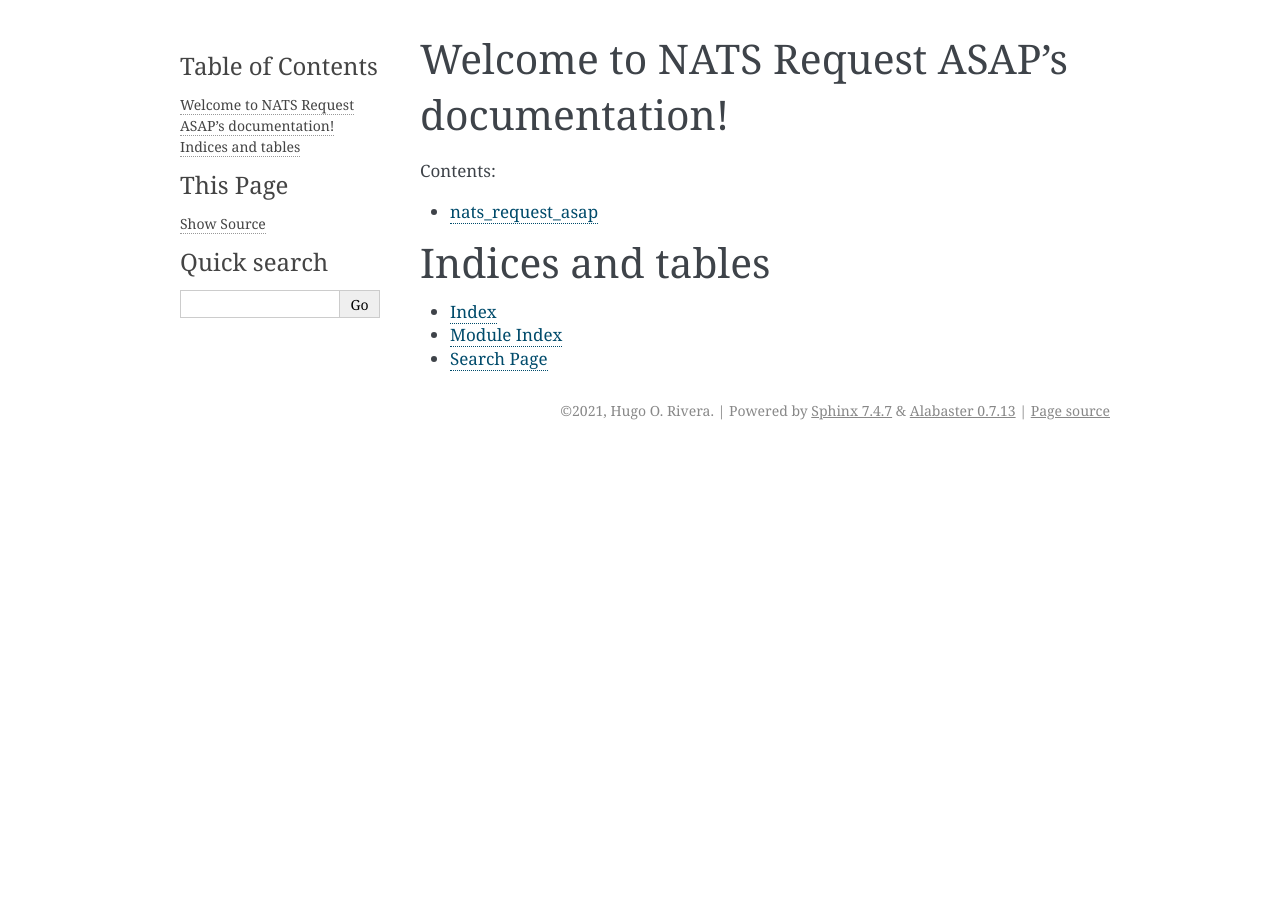
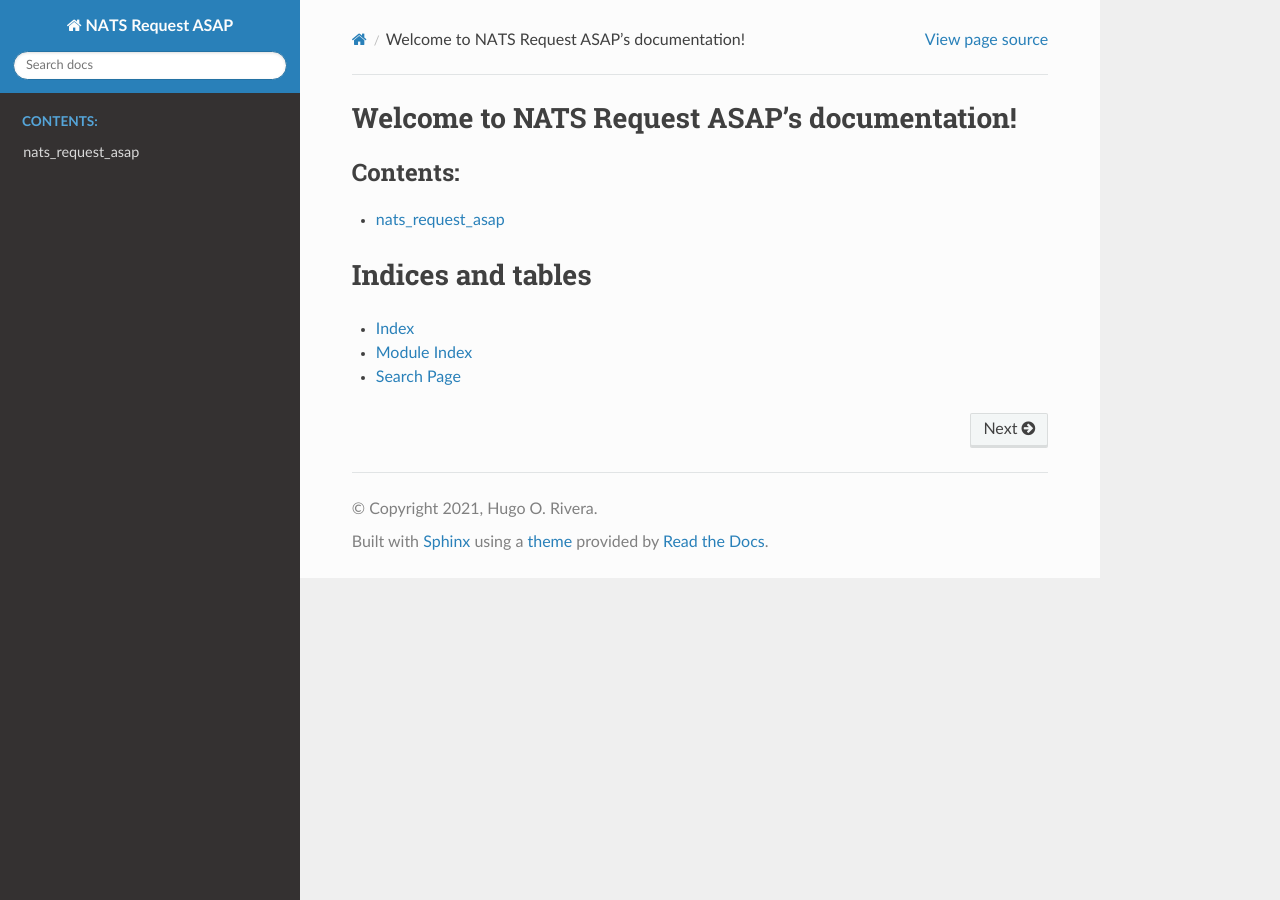
Before and after one commit to edf-re/nats_multi_request_py, a Sphinx documentation site: the page built from docs/index.rst, in a window 1280 px wide. Built offline with Sphinx 7.4.7 and the Read the Docs theme 2.0.0, drawn with Linux system fonts in a browser that asks for light colours.

Commit message:
Change docs theme

```diff
--- a/docs/conf.py
+++ b/docs/conf.py
@@ -45,7 +45,7 @@ exclude_patterns = []
 # The theme to use for HTML and HTML Help pages.  See the documentation for
 # a list of builtin themes.
 #
-html_theme = "alabaster"
+html_theme = "sphinx_rtd_theme"
 
 # Add any paths that contain custom static files (such as style sheets) here,
 # relative to this directory. They are copied after the builtin static files,
--- /dev/null
+++ b/docs/requirements.txt
@@ -0,0 +1 @@
+sphinx_rtd_theme
```
Also changed, not shown: .readthedocs.yaml, 1 other file.
